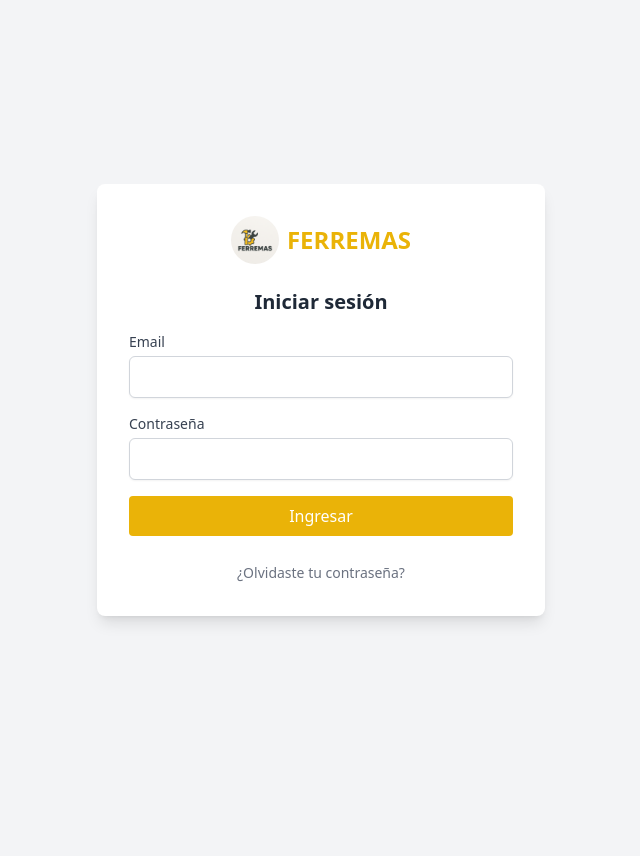
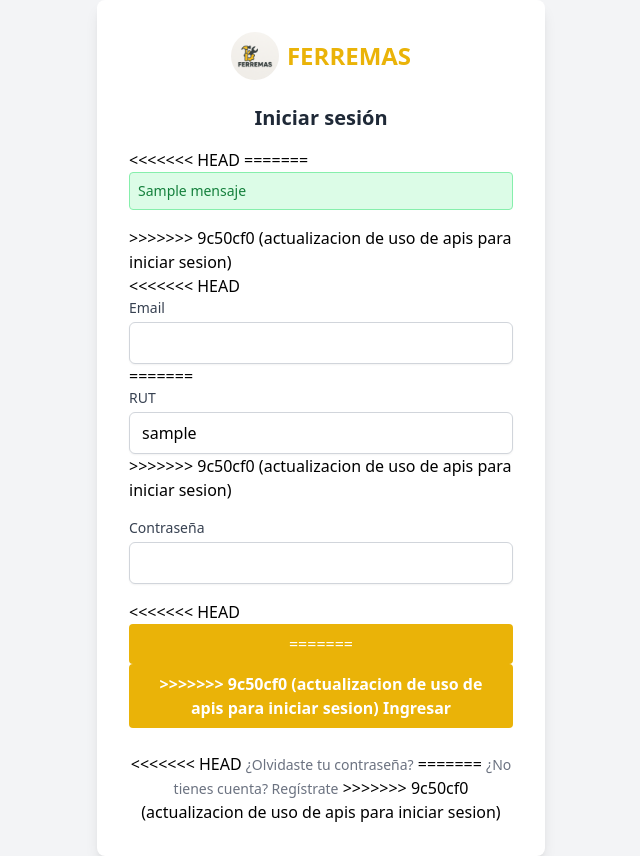
Before and after one commit to zalak3t/ferreteria, a Django app: template templates/login.html in a window 1280 px wide. Shown: the whole page, without its empty margins (319-959 px from the left). Before the commit the page ends 623 px from the top, so only its background shows below. Run offline with Django 5.2, Linux system fonts and the light colour scheme; the template is opened without the code that fills it: most values are stand-ins (such as "Sample title", 1, 10 or a date in 2020); parts of the project's set-up code (start-up, migrations or seed data) failed here and were passed over; some libraries are stand-ins or nearby versions.

Commit message:
mejoras login y carrito

```diff
--- a/templates/login.html
+++ b/templates/login.html
@@ -15,14 +15,36 @@
 
     <h2 class="text-xl font-semibold text-gray-800 mb-4 text-center">Iniciar sesión</h2>
 
+<<<<<<< HEAD
+=======
+    {% if error %}
+      <div class="mb-4 text-red-600 bg-red-100 border border-red-300 rounded p-2 text-sm">
+        {{ error }}
+      </div>
+    {% endif %}
+
+    {% if mensaje %}
+      <div class="mb-4 text-green-700 bg-green-100 border border-green-300 rounded p-2 text-sm">
+        {{ mensaje }}
+      </div>
+    {% endif %}
+
+>>>>>>> 9c50cf0 (actualizacion de uso de apis para iniciar sesion)
     <form method="POST" action="{% url 'login' %}">
       {% csrf_token %}
 
       <div class="mb-4">
+<<<<<<< HEAD
         <label for="email" class="block text-sm font-medium text-gray-700">Email</label>
         <input type="email" id="email" name="username" required
               class="mt-1 block w-full px-3 py-2 border border-gray-300 rounded-md shadow-sm"
               value="{{ email|default:'' }}">
+=======
+        <label for="username" class="block text-sm font-medium text-gray-700">RUT</label>
+        <input type="text" id="username" name="username" required
+              class="mt-1 block w-full px-3 py-2 border border-gray-300 rounded-md shadow-sm"
+              value="{{ username|default:'' }}">
+>>>>>>> 9c50cf0 (actualizacion de uso de apis para iniciar sesion)
       </div>
 
       <div class="mb-4">
@@ -31,6 +53,7 @@
               class="mt-1 block w-full px-3 py-2 border border-gray-300 rounded-md shadow-sm">
       </div>
 
+<<<<<<< HEAD
       {% if error %}
       <div class="mb-4 text-red-600 text-sm">
         {{ error }}
@@ -38,12 +61,19 @@
       {% endif %}
 
       <button type="submit" class="w-full bg-yellow-500 text-white py-2 px-4 rounded">
+=======
+      <button type="submit" class="w-full bg-yellow-500 text-white py-2 px-4 rounded hover:bg-yellow-600 font-semibold transition">
+>>>>>>> 9c50cf0 (actualizacion de uso de apis para iniciar sesion)
         Ingresar
       </button>
     </form>
 
     <div class="mt-6 text-center">
+<<<<<<< HEAD
       <a href="#" class="text-sm text-gray-500 hover:underline">¿Olvidaste tu contraseña?</a>
+=======
+      <a href="{% url 'registro' %}" class="text-sm text-gray-500 hover:underline">¿No tienes cuenta? Regístrate</a>
+>>>>>>> 9c50cf0 (actualizacion de uso de apis para iniciar sesion)
     </div>
   </div>
 
--- a/tienda/urls.py
+++ b/tienda/urls.py
@@ -2,6 +2,11 @@
 from django.urls import path
 from . import views
 from django.contrib.auth.views import LoginView, LogoutView
+<<<<<<< HEAD
+=======
+from .views import logout_view
+
+>>>>>>> 9c50cf0 (actualizacion de uso de apis para iniciar sesion)
 
 urlpatterns = [
     path('', views.home, name='home'),
@@ -21,6 +26,12 @@ urlpatterns = [
     path('productos-api/', views.productos_externos, name='productos_api'),
     path('agregar-api/<str:codigo_producto>/', views.agregar_al_carrito_api, name='agregar_al_carrito_api'),
     path('eliminar-carrito/<str:producto_id>/', views.eliminar_del_carrito, name='eliminar_del_carrito'),
+<<<<<<< HEAD
+=======
+    path('logout/', logout_view, name="logout"),
+
+
+>>>>>>> 9c50cf0 (actualizacion de uso de apis para iniciar sesion)
 
 
 
```
Also changed, not shown: app/main.py (+9 -0 lines), app/routers/usuarios.py (+27 -0 lines), templates/home.html (+17 -0 lines), tienda/views.py (+45 -0 lines).
